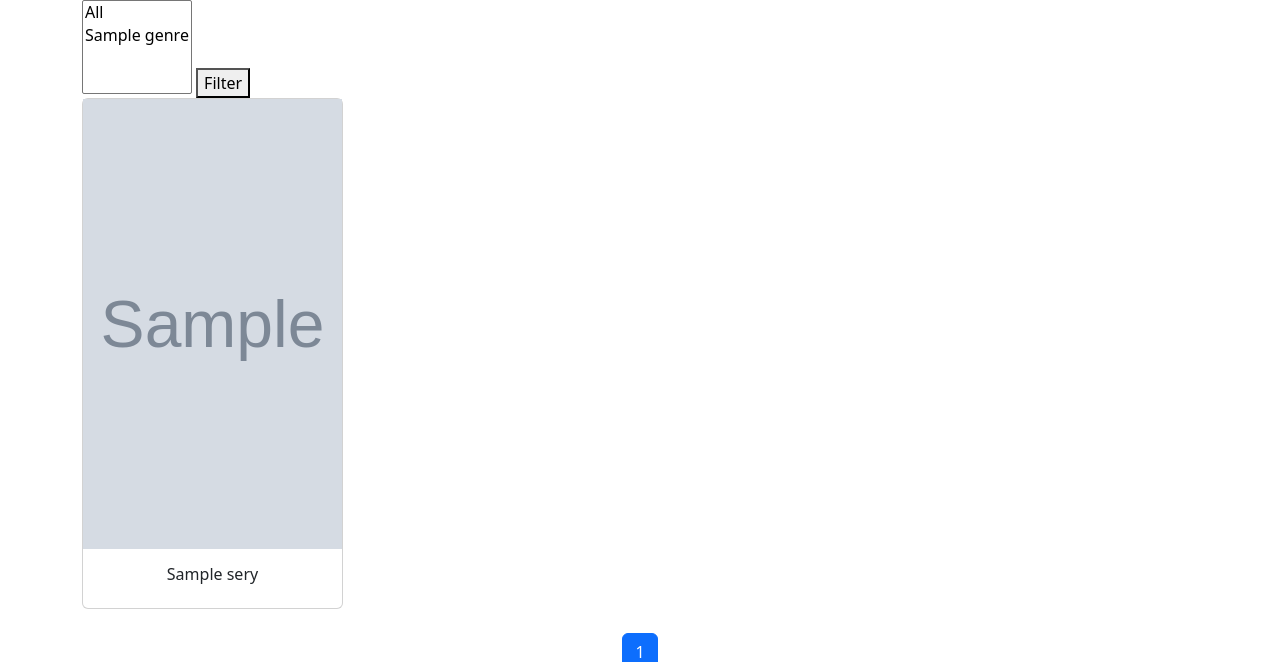
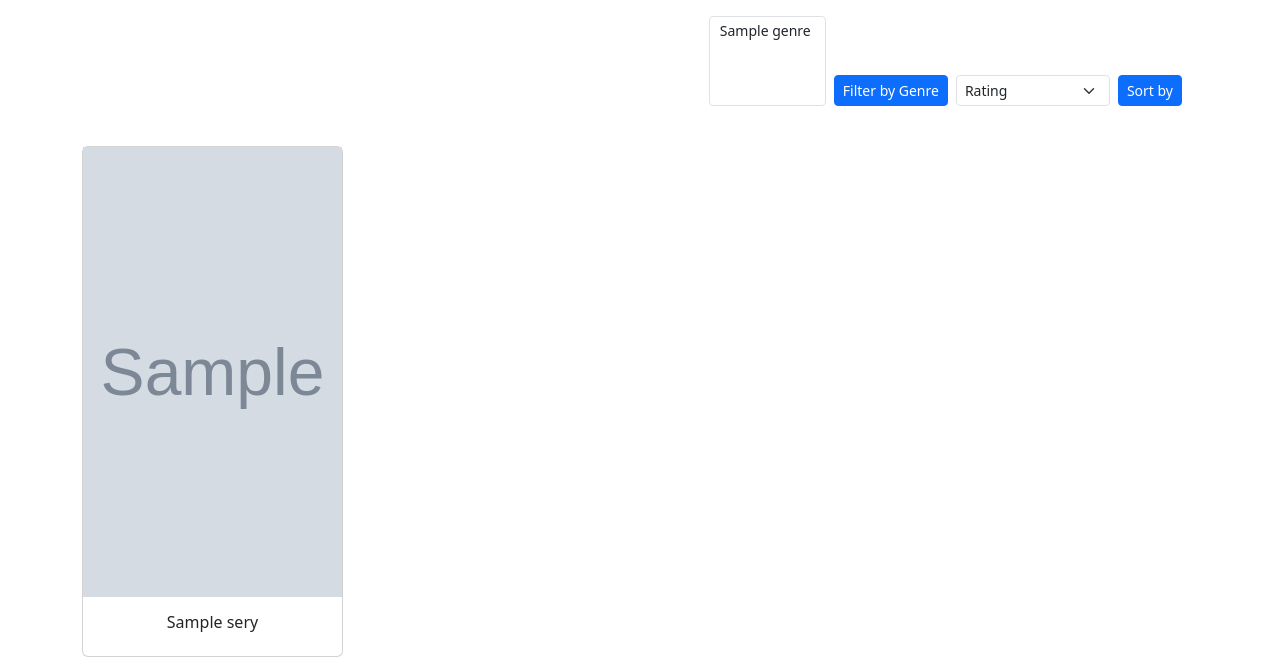
Before and after one commit to krooonk/EpisodeTacker, a Flask app: page /series in a window 1280 px wide. Shown: the part 56-718 px from the top of the page. Run offline with Flask 3, Linux system fonts and the light colour scheme; tables that the repository leaves empty hold one stand-in row (values such as "Sample post"); grey boxes marked "Sample" are stand-in pictures.

Commit message:
Add sort to series page

```diff
--- a/episodeTrackerApp/routes.py
+++ b/episodeTrackerApp/routes.py
@@ -15,8 +15,17 @@ def series_page():
     if selected_genres:
         query=query.filter(Series.genres.any(Genre.id.in_(selected_genres)))
     page=request.args.get("page",1,type=int)
+    sorting=request.args.get("sort","rating")
+    if sorting=="title":
+        query=query.order_by(Series.title.asc())
+    elif sorting=="most_episodes":
+        query=query.order_by(Series.num_eps.desc())
+    elif sorting=="fewest_episodes":
+        query=query.order_by(Series.num_eps.asc())
+    else:
+        query=query.order_by(Series.tmdb_vote_average.desc())
     series=query.paginate(page=page,per_page=24)
-    return render_template("series.html",series=series,genres=genres,selected_genres=selected_genres)
+    return render_template("series.html",series=series,genres=genres,selected_genres=selected_genres,sorting=sorting)
 
 @app.route("/series/<int:id>")
 def series_detailed_page(id):
--- a/episodeTrackerApp/templates/series.html
+++ b/episodeTrackerApp/templates/series.html
@@ -2,15 +2,28 @@
 {% block content %}
 <div class="container">
    <form method="GET" action="{{ url_for('series_page') }}">
-      <select name="genre" multiple>
-         <option value="">All</option>
-         {% for genre in genres %}
-
-          <option value="{{ genre.id }}" {% if genre.id in selected_genres %}selected{% endif %}>{{ genre.name }}</option>
-         {% endfor %}
-      </select>
-      <button type="submit">Filter</button>
-   </form>
+    <div class="card p-3 mb-4 border-0" style="transform: none !important; box-shadow:none !important;">
+        <div class="d-flex gap-2 align-items-end justify-content-end">
+            <div>
+                <select name="genre" multiple class="form-select form-select-sm">
+                    {% for genre in genres %}
+                    <option value="{{ genre.id }}" {% if genre.id in selected_genres %}selected{% endif %}>{{ genre.name }}</option>
+                    {% endfor %}
+                </select>
+            </div>
+           <button type="submit" class="btn btn-primary btn-sm">Filter by Genre</button>
+            <div>
+                <select name="sort" class="form-select form-select-sm">
+                    <option value="rating" {% if sorting=="rating" %}selected{% endif %}>Rating</option>
+                    <option value="title" {% if sorting=="title" %}selected{% endif %}>A-Z</option>
+                    <option value="most_episodes" {% if sorting=="most_episodes" %}selected{% endif %}>Most Episodes</option>
+                    <option value="fewest_episodes" {% if sorting=="fewest_episodes" %}selected{% endif %}>Fewest Episodes</option>
+                </select>
+            </div>
+            <button type="submit" class="btn btn-primary btn-sm">Sort by</button>
+        </div>
+    </div>
+</form>
    {% if series.items%}
    <div class="row">
       {% for show in series.items %}
@@ -35,38 +48,38 @@
       <ul class="pagination justify-content-center">
          {% if series.pages==1 %}
          <li class="page-item active">
-            <a class="page-link" href="{{ url_for('series_page',genre=selected_genres, page=series.page)}}" aria-current="page">{{series.page}}</a>
+            <a class="page-link" href="{{ url_for('series_page',genre=selected_genres,sort=sorting, page=series.page)}}" aria-current="page">{{series.page}}</a>
          </li>
          {%endif%}
          {% if series.pages>1%}
          {% if series.page==1 %}
          <li class="page-item disabled"><a class="page-link">Prev</a></li>
          <li class="page-item active">
-            <a class="page-link" href="{{ url_for('series_page', genre=selected_genres,page=series.page)}}" aria-current="page">{{series.page}}</a>
+            <a class="page-link" href="{{ url_for('series_page', genre=selected_genres,sort=sorting,page=series.page)}}" aria-current="page">{{series.page}}</a>
          </li>
-         <li class="page-item"><a class="page-link" href="{{ url_for('series_page', genre=selected_genres,page=series.next_num) }}">{{series.next_num}}</a></li>
+         <li class="page-item"><a class="page-link" href="{{ url_for('series_page', genre=selected_genres,sort=sorting,page=series.next_num) }}">{{series.next_num}}</a></li>
          {% if series.page+2 <= series.pages %}
-         <li class="page-item"><a class="page-link" href="{{ url_for('series_page',genre=selected_genres, page=series.page+2) }}">{{series.page+2}}</a></li>
+         <li class="page-item"><a class="page-link" href="{{ url_for('series_page',genre=selected_genres,sort=sorting, page=series.page+2) }}">{{series.page+2}}</a></li>
          {% endif %}
-         <li class="page-item"><a class="page-link" href="{{ url_for('series_page',genre=selected_genres, page=series.next_num) }}">Next</a></li>
+         <li class="page-item"><a class="page-link" href="{{ url_for('series_page',genre=selected_genres,sort=sorting, page=series.next_num) }}">Next</a></li>
          {% elif series.page==series.pages %}
-         <li class="page-item"><a href="{{ url_for('series_page',genre=selected_genres, page=series.prev_num) }}" class="page-link">Prev</a></li>
+         <li class="page-item"><a href="{{ url_for('series_page',genre=selected_genres,sort=sorting, page=series.prev_num) }}" class="page-link">Prev</a></li>
          {% if series.page-2 >= 1 %}
-         <li class="page-item"><a class="page-link" href="{{ url_for('series_page',genre=selected_genres, page=series.page-2) }}">{{series.page-2}}</a></li>
+         <li class="page-item"><a class="page-link" href="{{ url_for('series_page',genre=selected_genres,sort=sorting, page=series.page-2) }}">{{series.page-2}}</a></li>
          {% endif %}
-         <li class="page-item"><a class="page-link" href="{{ url_for('series_page',genre=selected_genres, page=series.prev_num) }}">{{series.prev_num}}</a></li>
+         <li class="page-item"><a class="page-link" href="{{ url_for('series_page',genre=selected_genres,sort=sorting, page=series.prev_num) }}">{{series.prev_num}}</a></li>
          <li class="page-item active">
-            <a class="page-link" href="{{ url_for('series_page',genre=selected_genres, page=series.page)}}" aria-current="page">{{series.page}}</a>
+            <a class="page-link" href="{{ url_for('series_page',genre=selected_genres,sort=sorting, page=series.page)}}" aria-current="page">{{series.page}}</a>
          </li>
          <li class="page-item disabled"><a class="page-link">Next</a></li>
          {%else%}
-         <li class="page-item"><a href="{{ url_for('series_page',genre=selected_genres, page=series.prev_num) }}" class="page-link">Prev</a></li>
-         <li class="page-item"><a class="page-link" href="{{ url_for('series_page',genre=selected_genres, page=series.prev_num) }}">{{series.prev_num}}</a></li>
+         <li class="page-item"><a href="{{ url_for('series_page',genre=selected_genres, sort=sorting,page=series.prev_num) }}" class="page-link">Prev</a></li>
+         <li class="page-item"><a class="page-link" href="{{ url_for('series_page',genre=selected_genres,sort=sorting, page=series.prev_num) }}">{{series.prev_num}}</a></li>
          <li class="page-item active">
-            <a class="page-link" href="{{ url_for('series_page',genre=selected_genres, page=series.page)}}" aria-current="page">{{series.page}}</a>
+            <a class="page-link" href="{{ url_for('series_page',genre=selected_genres,sort=sorting, page=series.page)}}" aria-current="page">{{series.page}}</a>
          </li>
-         <li class="page-item"><a class="page-link" href="{{ url_for('series_page',genre=selected_genres, page=series.next_num) }}">{{series.next_num}}</a></li>
-         <li class="page-item"><a class="page-link" href="{{ url_for('series_page',genre=selected_genres, page=series.next_num) }}">Next</a></li>
+         <li class="page-item"><a class="page-link" href="{{ url_for('series_page',genre=selected_genres, sort=sorting,page=series.next_num) }}">{{series.next_num}}</a></li>
+         <li class="page-item"><a class="page-link" href="{{ url_for('series_page',genre=selected_genres,sort=sorting, page=series.next_num) }}">Next</a></li>
          {%endif%}
          {%endif%}
       </ul>
```
